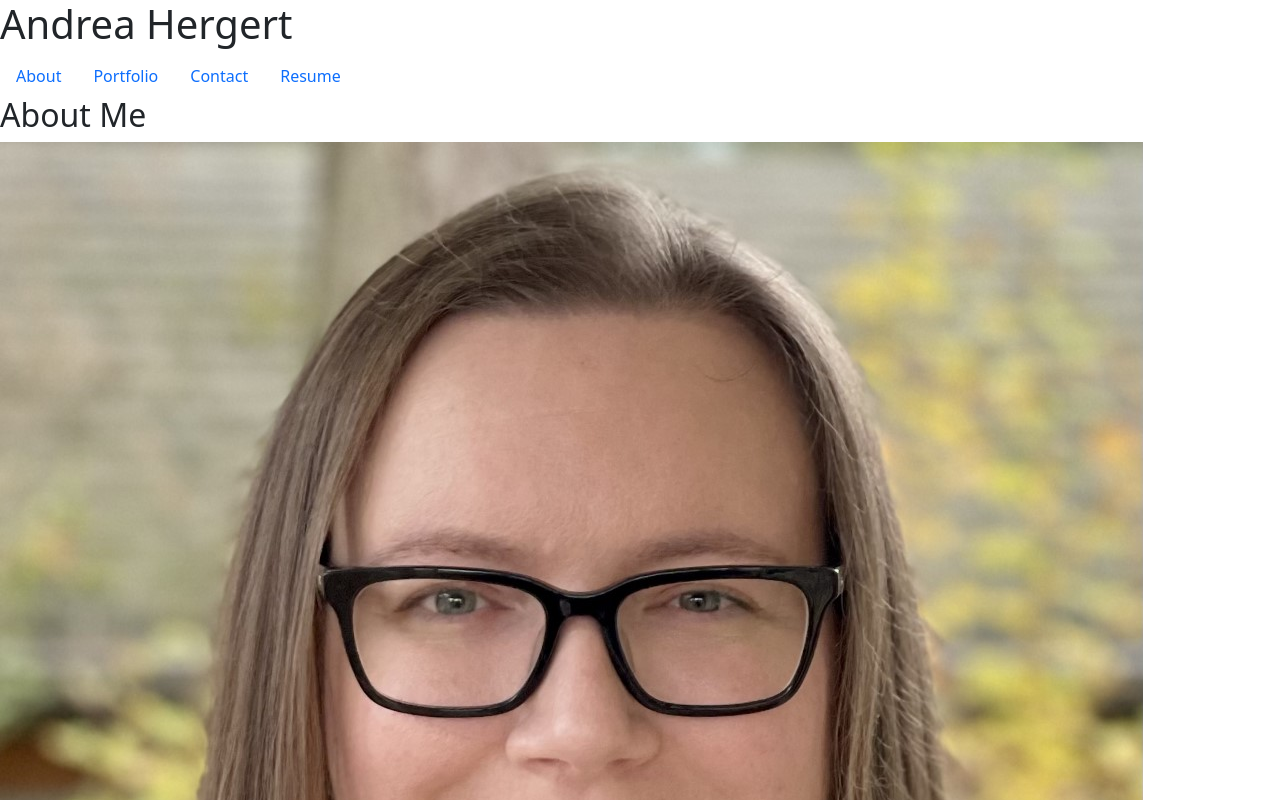
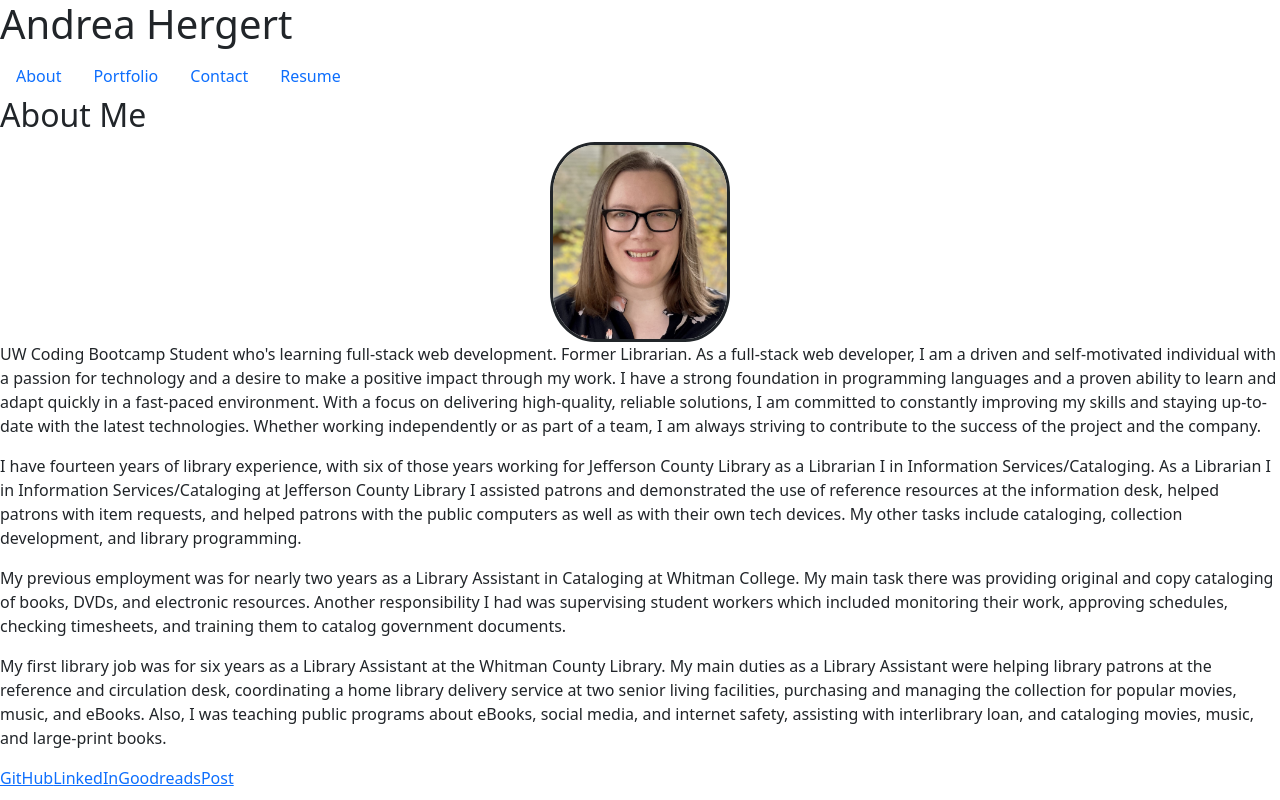
Before and after one commit to andreahergert/portfolio, a React (Create React App) app: page / in a window 1280 px wide. Shown: the top 800 px of the page. Built offline with nearby package versions, Linux system fonts and the light colour scheme.

Commit message:
added styling for photo

```diff
--- a/src/components/pages/About.js
+++ b/src/components/pages/About.js
@@ -1,12 +1,24 @@
 import React from 'react';
 import AndreaHergert from "../../img/andreahergert.jpg";
+
+const styles = {
+  andreahergert: {
+    display: 'block',
+    marginLeft: 'auto',
+    marginRight: 'auto',
+    maxHeight: '200px',
+    maxWidth: '200px',
+    borderRadius: '25%',
+    border: '3px solid',
+  },
+};
 
 export default function About() {
   return (
     <div>
       <h2>About Me</h2>
       <div>
-      <img src={AndreaHergert} alt="Andrea Hergert" />
+      <img style={styles.andreahergert} src={AndreaHergert} alt="Andrea Hergert" />
       </div>
       <p>
         UW Coding Bootcamp Student who's learning full-stack web development. Former Librarian.  As a full-stack web developer, I am a driven and self-motivated individual with a passion for technology and a desire to make a positive impact through my work. I have a strong foundation in programming languages and a proven ability to learn and adapt quickly in a fast-paced environment. With a focus on delivering high-quality, reliable solutions, I am committed to constantly improving my skills and staying up-to-date with the latest technologies. Whether working independently or as part of a team, I am always striving to contribute to the success of the project and the company.
```
